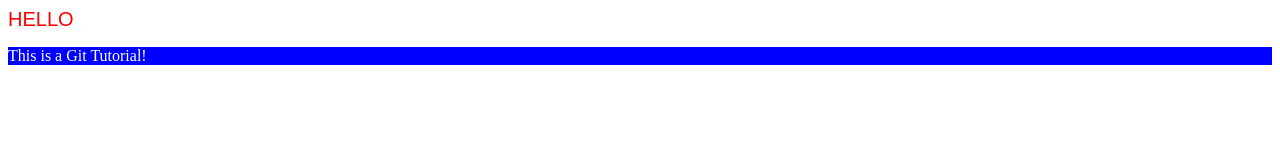
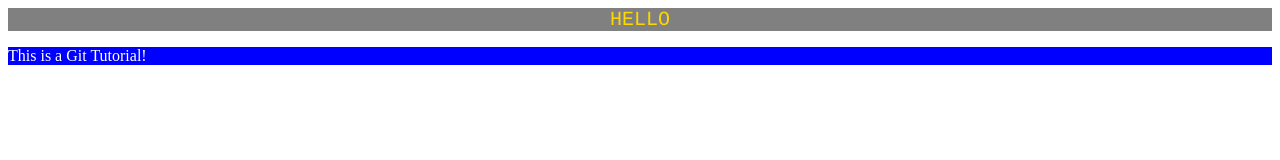
Before and after one commit to ewlin/git-tutorial, a plain HTML site: page index.html in a window 1280 px wide. Drawn offline with Linux system fonts and the light colour scheme.

Commit message:
changed h1 styles: color and alignment

```diff
--- a/styles.css
+++ b/styles.css
@@ -1,6 +1,8 @@
 h1 {
-    font: 20px sans-serif;
-    color: red;
+    font: 20px Courier;
+    color: gold;
+    background: grey;
+    text-align: center;
 }
 
 p {
```
